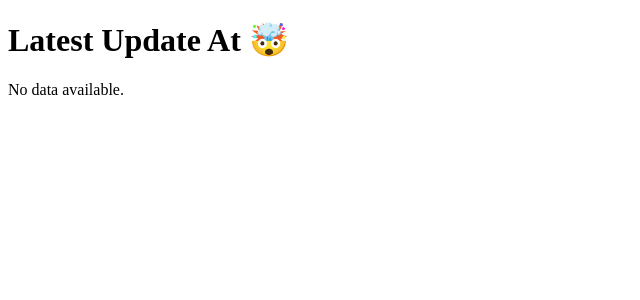
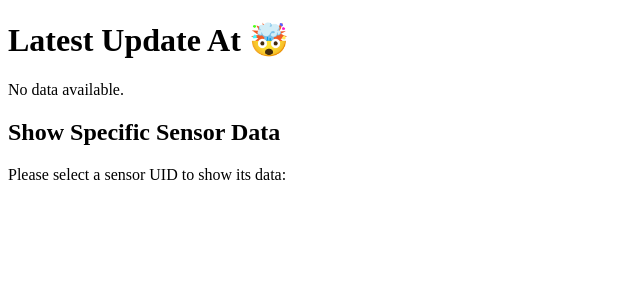
Before and after one commit to israel-at-aritsugi-lab/iot-webpage, a Flask app: page /iot/ in a window 1280 px wide. Shown: the top 300 px of the page, without its empty margins (0-640 px from the left). Run offline with Flask 3, Linux system fonts and the light colour scheme; data that the repository does not hold is empty.

Commit message:
added codes

```diff
--- a/database_script.py
+++ b/database_script.py
@@ -57,6 +57,11 @@ class Database:  ##
          sensor_data=sensorData.objects(sensor_uid=sensor_uid).order_by('-timestamp').first()
          return sensor_data
 
+    def get_all_data_for_sensor(self,sensor_uid):  ##
+         all_data_for_sensor=sensorData.objects(sensor_uid=sensor_uid).order_by('-timestamp')
+         return all_data_for_sensor
+
+
     #def get_latest_sensor_data(self):
     #    latest_sensor_data=self.db_instance.retrieve_dummy_data()
     #    return latest_sensor_data
--- a/templates/index.html
+++ b/templates/index.html
@@ -36,7 +36,8 @@ tr:nth-child(even){
         <tbody>
             {% for data in all_sensor_data %}
             <tr>
-                <td>{{ data.sensor_uid }}</td>
+                <td><a href="/iot/{{ data.sensor_uid }}">{{ data.sensor_uid }}</a></td>
+                <!-- <td>{{ data.sensor_uid }}</td> -->
                 <td>{{ data.value }}</td>
                 <td>{{ data.timestamp }}</td>
                 <!-- <td>{{formatted_timestamp}}</td> -->
@@ -47,6 +48,14 @@ tr:nth-child(even){
     {% else %}
     <p>No data available.</p>
     {% endif %}
+
+    <h2>Show Specific Sensor Data</h2>
+    <p>Please select a sensor UID to show its data:</p>
+    <ul>
+        {% for data in all_sensor_data %}
+        <li><a href="/iot/show_all_data/{{data.sensor_uid}}">Show data for {{data.sensor_uid}}</a></li>
+        {% endfor %}
+    </ul>
     <!--
     <a href="/">Show All Data</a>
     <p> </p>
--- a/views.py
+++ b/views.py
@@ -9,6 +9,8 @@ from angelinedb import database  ##
 db_instance = database(host="127.0.0.1", port=27017, username="angeline", password="0000", db="my_db")  ##
 db_instance.connect()  ##
 
+
+#display all latest data for each sensor
 @views.route('/')
 def index():
     db = Database(db_instance)
@@ -21,10 +23,19 @@ def index():
 #db_instance.disconnect()  ##
 
 
+
+#display the latest data for specific sensor
 @views.route('/<string:sensor_uid>')  ##
 def display_sensor_data(sensor_uid):
     db = Database(db_instance)
     sensor_data = db.get_sensor_data_by_uid(sensor_uid)
     return render_template('index.html', all_sensor_data=[sensor_data])
 
-## another comment
+
+
+#display all data for specifc sensor
+@views.route('/show_all_data/<string:sensor_uid>')  ##
+def display_all_data(sensor_uid):
+    db=Database(db_instance)
+    all_data_for_sensor=db.get_all_data_for_sensor(sensor_uid)
+    return render_template('index.html',all_data=[all_data_for_sensor])
```
